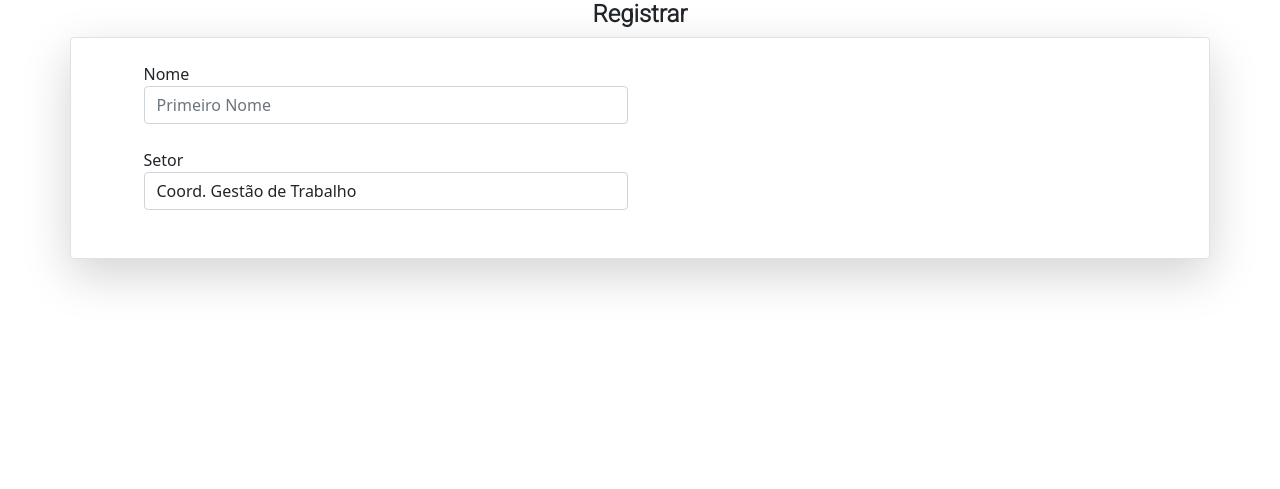
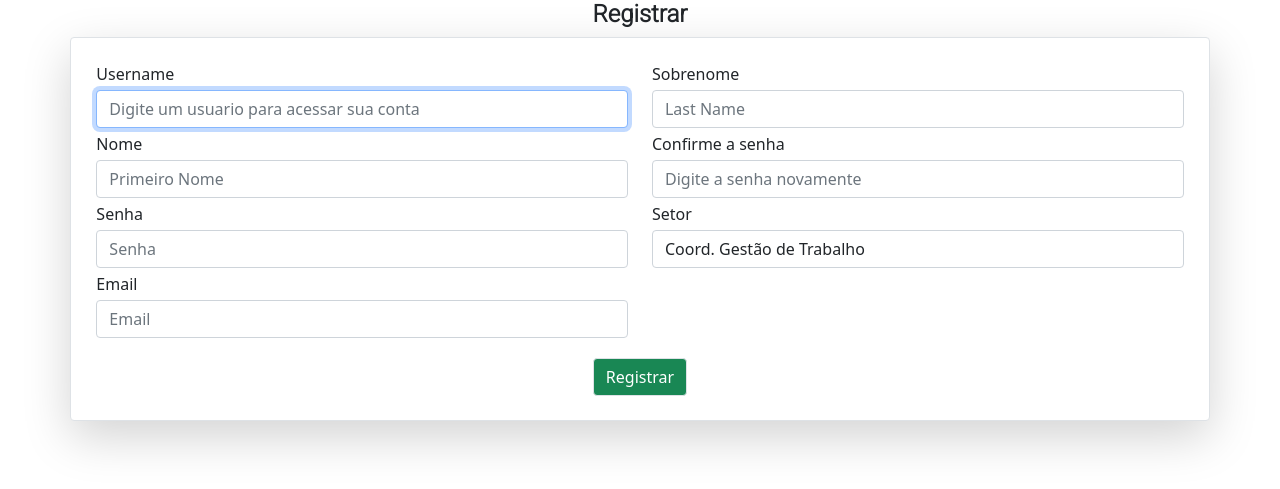
Before and after one commit to coffeblackpremium/sistema-de-relatorio-ru, a Django app: page /home/test/ in a window 1280 px wide. Shown: the part 56-545 px from the top of the page. Run offline with Django 4.2, Linux system fonts and the light colour scheme; some libraries are stand-ins or nearby versions.

Commit message:
Registro de Usuarios funcionando

```diff
--- a/relatorios/forms.py
+++ b/relatorios/forms.py
@@ -7,12 +7,6 @@ from .choices_coord import LISTA_COORDENACAO
 
 #Entrar no site para ter como exemplo: https://stackoverflow.com/questions/48049498/django-usercreationform-custom-fields
 
-
-TEST_CHOICE = [
-    ('1', "One"),
-    ('2', "Two"),
-    ('3', "Three"),
-]
 
 class RegisterEmployee(UserCreationForm):
     username = forms.CharField(help_text="Necessário ter um Usuario para ser seu login", widget=forms.TextInput(attrs={'class': 'form-control', 'placeholder': 'Digite um usuario para acessar sua conta'}))
@@ -24,20 +18,24 @@ class RegisterEmployee(UserCreationForm):
     sector_name = forms.ChoiceField(
         required=True,
         choices=LISTA_COORDENACAO,
-
     )
-
     class Meta(UserCreationForm):
         model = User
         fields = UserCreationForm.Meta.fields + ('first_name', 'last_name', 'email')
 
     def save(self, commit=True):
-        user = super(RegisterEmployee, self).save(commit=True)
+        user = super(RegisterEmployee, self).save(commit=False)
+
         user.email = self.cleaned_data['email']
+        user.first_name = self.cleaned_data['first_name']
+        user.last_name = self.cleaned_data['last_name']
+        user.sector_name = self.cleaned_data['sector_name']
+
         if commit:
             user.save()
         return user
+
     def __init__(self, *args, **kwargs):
         super(RegisterEmployee, self).__init__(*args, **kwargs)
         for visible in self.visible_fields():
-            visible.field.widget.attrs['class'] = 'form-control'
+            visible.field.widget.attrs['class'] = 'form-control my-1'
--- a/relatorios/templates/relatorio_pages/create.html
+++ b/relatorios/templates/relatorio_pages/create.html
@@ -3,18 +3,30 @@
 {% block title%} Faça seu Registro {% endblock %}
 {% block content %}
 <h1 style="text-align:center; font-family: 'Roboto', sans-serif; font-size: 24px; font-weight: bold;">Registrar</h1>
-<div class=" container border shadow-lg bg-body rounded ">
-    <form class="d-flex justify-content-center my-4", method="post">
+<div class="container border shadow-lg bg-body rounded ">
+    <form class="d-flex justify-content-center my-4" action="{% url 'relatorio_table'%}" method="post">
+      {% csrf_token %}
       <div class="row">
         <div class="col-md-6">
-          <label for="form-control">Nome</label>
+          <label for="username">Username</label>
+          {{form.username}}
+          <label for="first_name">Nome</label>
           {{form.first_name}}
+          <label for="password1">Senha</label>
+          {{form.password1}}
+          <label for="email">Email</label>
+          {{form.email}}
         </div>
         <div class="col-md-6">
-        </div>
-        <div class="col-md-6 my-4">
+          <label for="last_name">Sobrenome</label>
+          {{form.last_name}}
+          <label for="password2">Confirme a senha</label>
+          {{form.password2}}
           <label for="sector_name">Setor</label>
           {{form.sector_name}}
+        </div>
+        <div class="col-md-12 text-center">
+          <button type="submit" class="btn btn-success mt-3 border rounded">Registrar</button>
         </div>
       </div>
     </form>
--- a/relatorios/views.py
+++ b/relatorios/views.py
@@ -9,13 +9,9 @@ from .forms import RegisterEmployee
 def relatorio_table(request):
     if request.method == 'POST':
         form = RegisterEmployee(request.POST)
-        if form.is_valid:
+        if form.is_valid():
             form.save()
-            username = form.cleaned_data.get('username')
-            raw_password = form.cleaned_data.get('password1')
-            user = authenticate(username=username, password=raw_password)
-            login(request, user)
-            return redirect('/home/test')
+            return redirect('users:Login')
     else:
         form = RegisterEmployee()
     return render(request, 'relatorio_pages/create.html', {'form':form})
```
Also changed, not shown: db.sqlite3.
